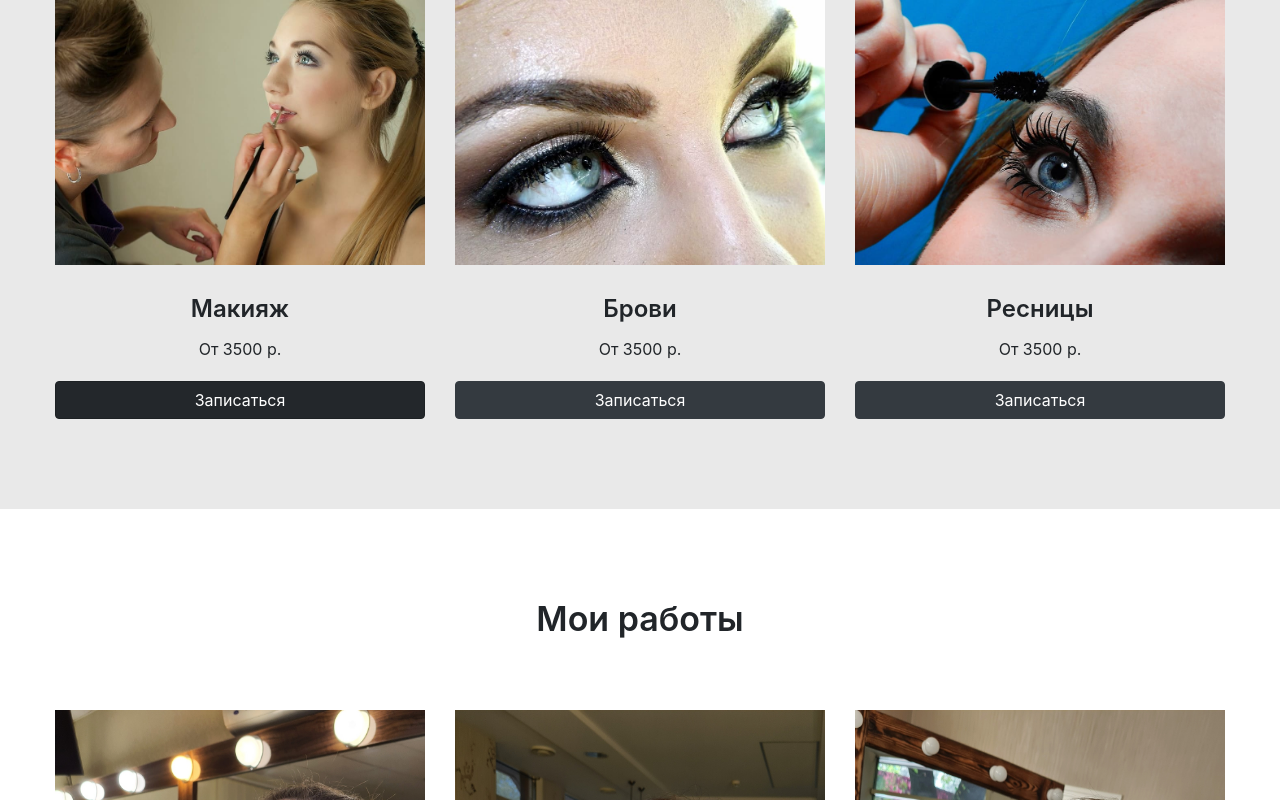
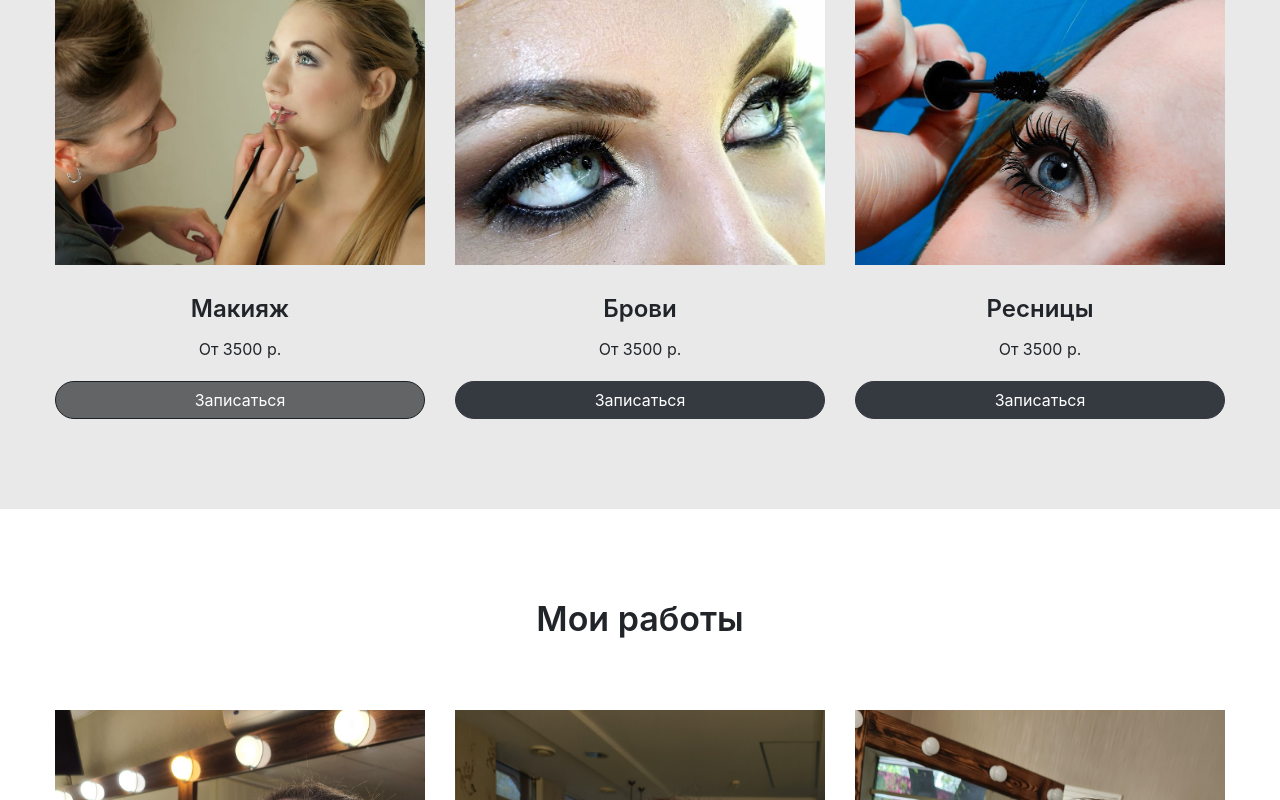
Before and after one commit to Goodween999/beauty, a plain HTML site: page index.html in a window 1280 px wide. In both pictures the pointer is over the link 240 px from the left and 1402 px from the top of the page. Shown: the part 1002-1802 px from the top of the page. Drawn offline with nearby package versions, Linux system fonts and the light colour scheme.

Commit message:
Added changes in css

```diff
--- a/css/style.css
+++ b/css/style.css
@@ -145,6 +145,12 @@
 .btn {
     display: flex;
     justify-content: center;
+    border-radius:20px;
+}
+
+.btn:hover {
+    background-color:#636465;
+    transition: 0.7s;
 }
 
 /* Portfolio */
```
